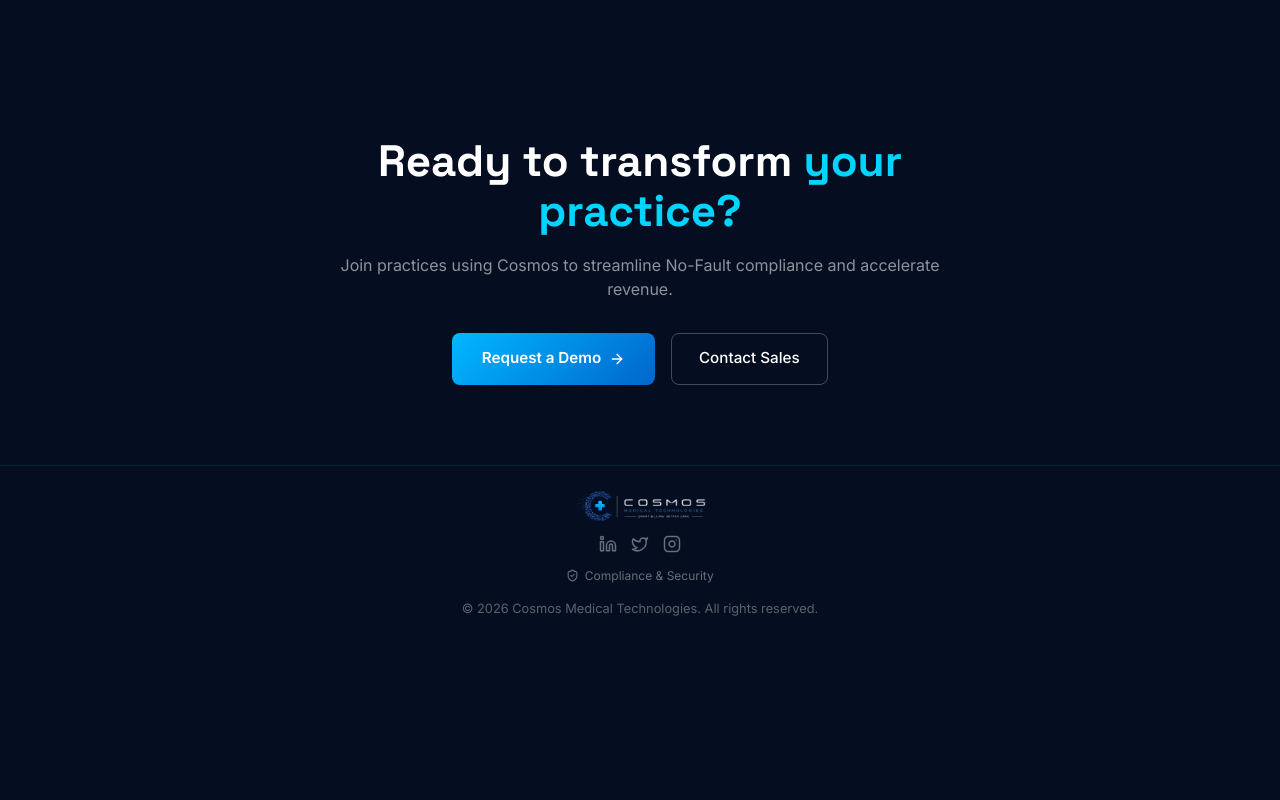
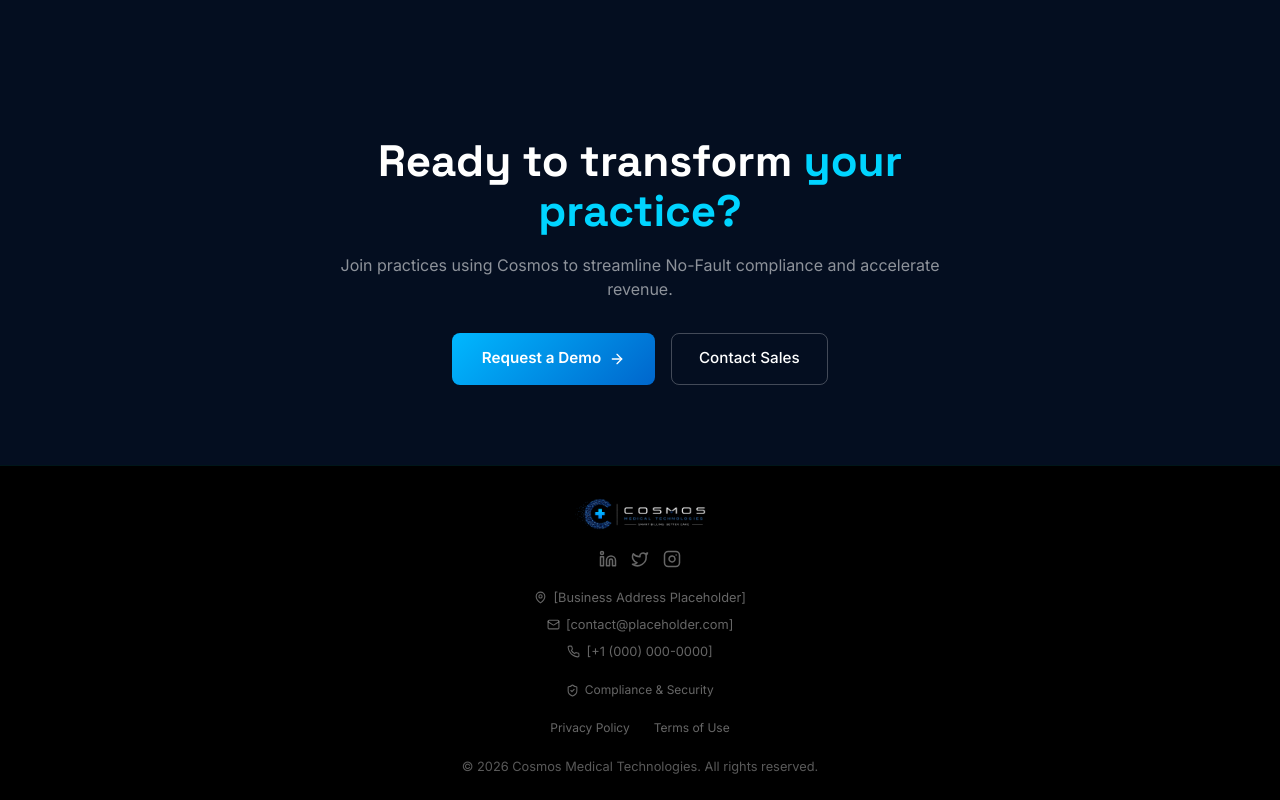
Before and after one commit to godskitchen72/Cosmos-web-claude-v2, a Next.js app: page / in a window 1280 px wide. Shown: the part 2046-2846 px from the top of the page. Before the commit the page ends 2688 px from the top, so only its background shows below. Built offline with nearby package versions, Linux system fonts and the light colour scheme.

Commit message:
Black footer background; add contact placeholders and legal links

```diff
--- a/src/components/layout/Footer.tsx
+++ b/src/components/layout/Footer.tsx
@@ -1,11 +1,11 @@
 'use client'
 import Image from 'next/image'
-import { Linkedin, Twitter, Instagram, ShieldCheck } from 'lucide-react'
+import { Linkedin, Twitter, Instagram, ShieldCheck, MapPin, Mail, Phone } from 'lucide-react'
 
 export default function Footer() {
   return (
-    <footer style={{ borderTop: '1px solid rgba(0,212,255,0.1)', padding: '1.5rem 1.5rem', position: 'relative', zIndex: 1 }}>
-      <div className="container" style={{ display: 'flex', flexDirection: 'column', alignItems: 'center', gap: '0.85rem' }}>
+    <footer style={{ background: '#000000', borderTop: '1px solid rgba(0,212,255,0.1)', padding: '2rem 1.5rem 1.5rem', position: 'relative', zIndex: 1 }}>
+      <div className="container" style={{ display: 'flex', flexDirection: 'column', alignItems: 'center', gap: '1.25rem' }}>
         <Image src="/cosmos-logo-final.png" alt="Cosmos Medical Technologies" width={1285} height={310} style={{ height: '32px', width: 'auto', maxWidth: '100%' }} />
 
         {/* Social placeholders — not yet linked to real profiles */}
@@ -21,9 +21,28 @@ export default function Footer() {
           </a>
         </div>
 
+        {/* Contact placeholders — replace with real business details before launch */}
+        <div style={{ display: 'flex', flexDirection: 'column', alignItems: 'center', gap: '0.5rem', fontSize: '0.8rem', color: 'rgba(255,255,255,0.4)' }}>
+          <span style={{ display: 'flex', alignItems: 'center', gap: '0.4rem' }}>
+            <MapPin size={13} /> [Business Address Placeholder]
+          </span>
+          <span style={{ display: 'flex', alignItems: 'center', gap: '0.4rem' }}>
+            <Mail size={13} /> [contact@placeholder.com]
+          </span>
+          <span style={{ display: 'flex', alignItems: 'center', gap: '0.4rem' }}>
+            <Phone size={13} /> [+1 (000) 000-0000]
+          </span>
+        </div>
+
         <a href="#" style={{ display: 'flex', alignItems: 'center', gap: '0.35rem', fontSize: '0.75rem', color: 'rgba(255,255,255,0.4)', textDecoration: 'none' }}>
           <ShieldCheck size={13} /> Compliance &amp; Security
         </a>
+
+        {/* Legal links */}
+        <div style={{ display: 'flex', gap: '1.5rem', fontSize: '0.75rem' }}>
+          <a href="#" style={{ color: 'rgba(255,255,255,0.4)', textDecoration: 'none' }}>Privacy Policy</a>
+          <a href="#" style={{ color: 'rgba(255,255,255,0.4)', textDecoration: 'none' }}>Terms of Use</a>
+        </div>
 
         <span style={{ fontSize: '0.8rem', color: 'rgba(255,255,255,0.35)' }}>
           © 2026 Cosmos Medical Technologies. All rights reserved.
```
